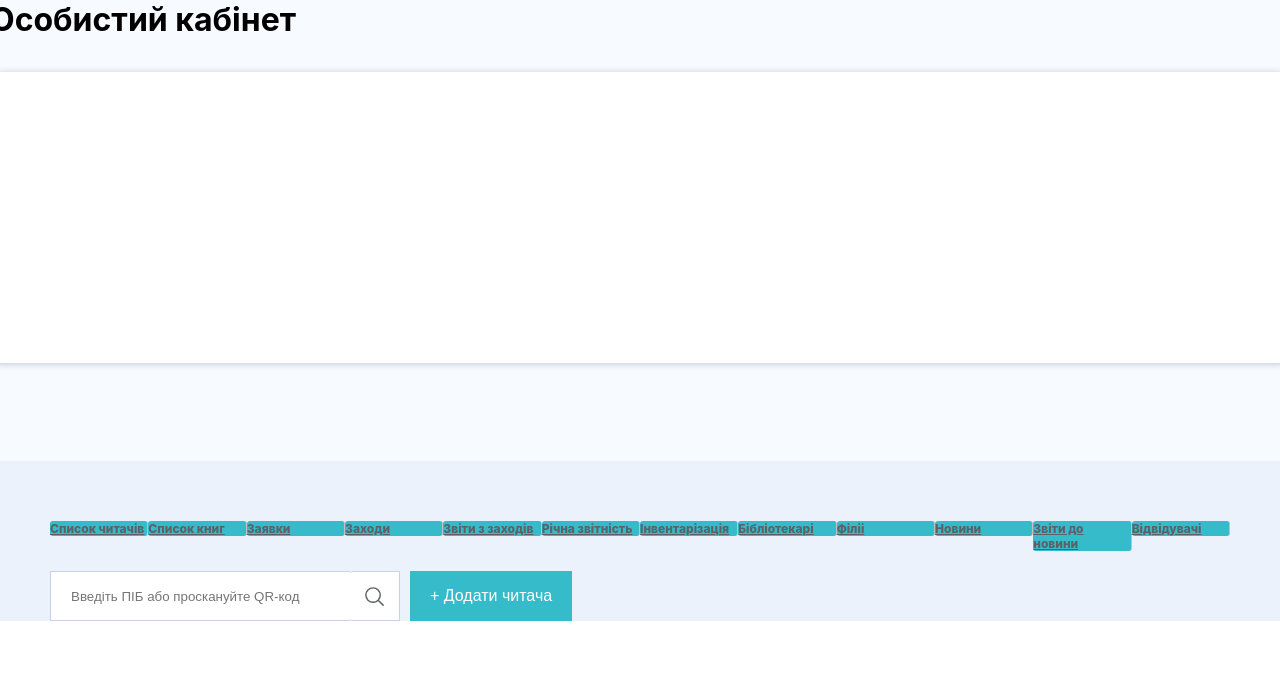
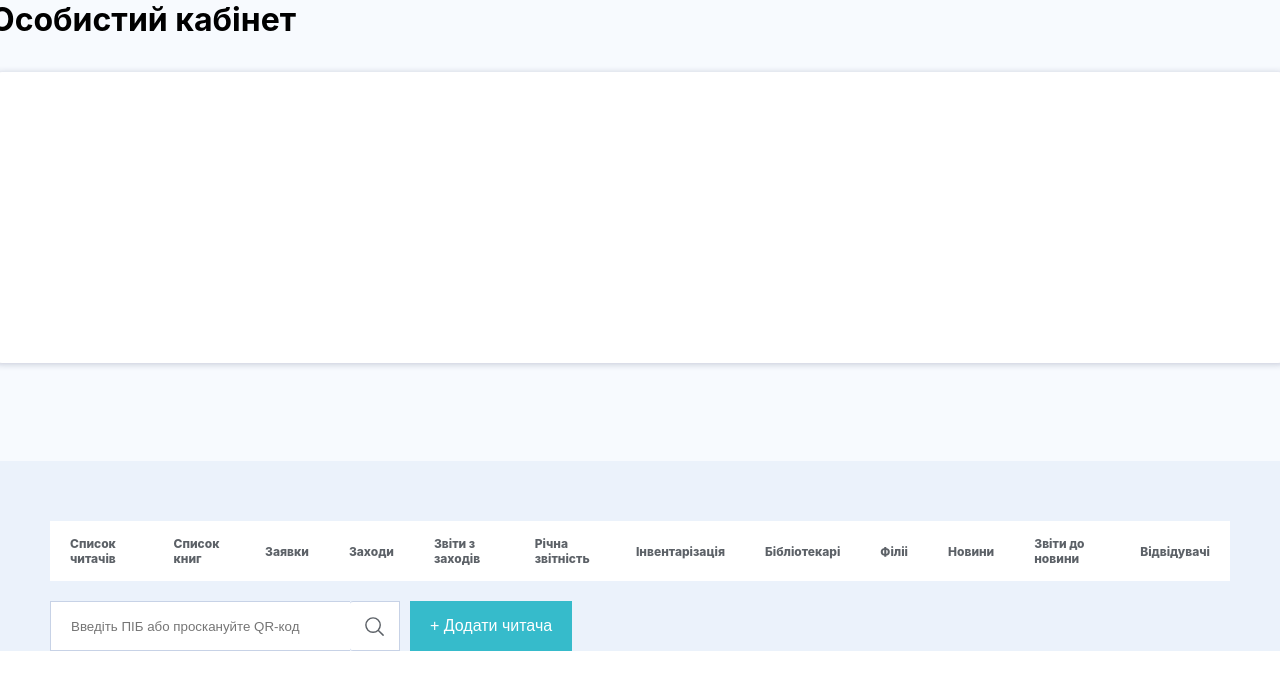
Before and after one commit to PashchenkoIvan/SmartLibrary, a React (Create React App) app in the folder Front-end/smartlibrary/: page /admin in a window 1280 px wide. Shown: the top 690 px of the page. Built offline with nearby package versions, Linux system fonts and the light colour scheme.

Commit message:
fixed navlink

```diff
--- a/Front-end/smartlibrary/src/Components/Panel/PanelType/PanelType.jsx
+++ b/Front-end/smartlibrary/src/Components/Panel/PanelType/PanelType.jsx
@@ -19,8 +19,8 @@ const PanelType = () => {
 
 	let btnMapAdd = btnMap.map(b => (
 		<NavLink
-			path={'admin/' + b.path}
-			className={navData => (navData.isActive ? s.active : s.item)}
+			to={'/admin/' + b.path}
+			className={navData => (navData.isActive ? s.isActive : s.notActive)}
 		>
 			{b.title}
 		</NavLink>
--- a/Front-end/smartlibrary/src/Components/Panel/PanelType/PanelType.module.css
+++ b/Front-end/smartlibrary/src/Components/Panel/PanelType/PanelType.module.css
@@ -4,24 +4,30 @@
 	display: flex;
 	justify-content: center;
 }
-.item {
+.notActive {
 	display: flex;
 	justify-content: center;
 	align-items: center;
-	padding: 0 10px;
-	height: 40px;
-	color: #fff;
+	font-weight: 800;
+	font-size: 12px;
+	padding: 0 20px;
+	cursor: pointer;
+	height: 60px;
+	background-color: #fff;
+	color: #5c6167;
+	text-decoration: none;
 }
 
-.active {
-	width: 108px;
-	height: 100%;
-	border: none;
-	background-color: #36bbcb;
-	color: #5c6167;
+.isActive {
+	display: flex;
+	justify-content: center;
+	align-items: center;
 	font-weight: 800;
 	font-size: 12px;
-	border-right: 1px solid #c1c1c1;
-	border-radius: 3px;
+	padding: 0 20px;
 	cursor: pointer;
+	height: 60px;
+	background-color: #36bbcb;
+	color: #fff;
+	text-decoration: none;
 }
```
Also changed, not shown: 2 other files (tests, documents, lock files or other folders).
